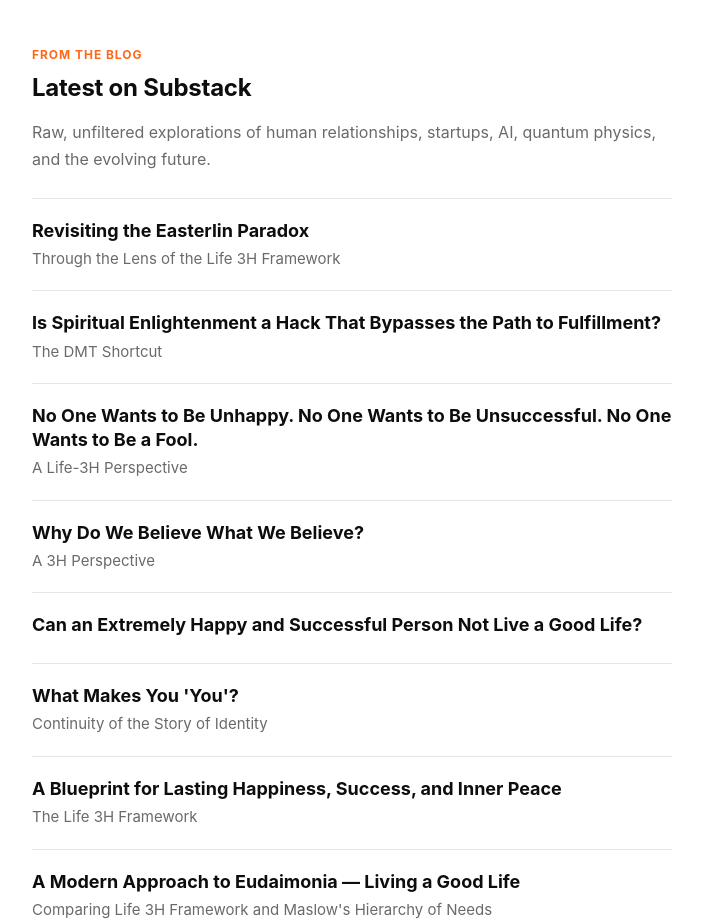
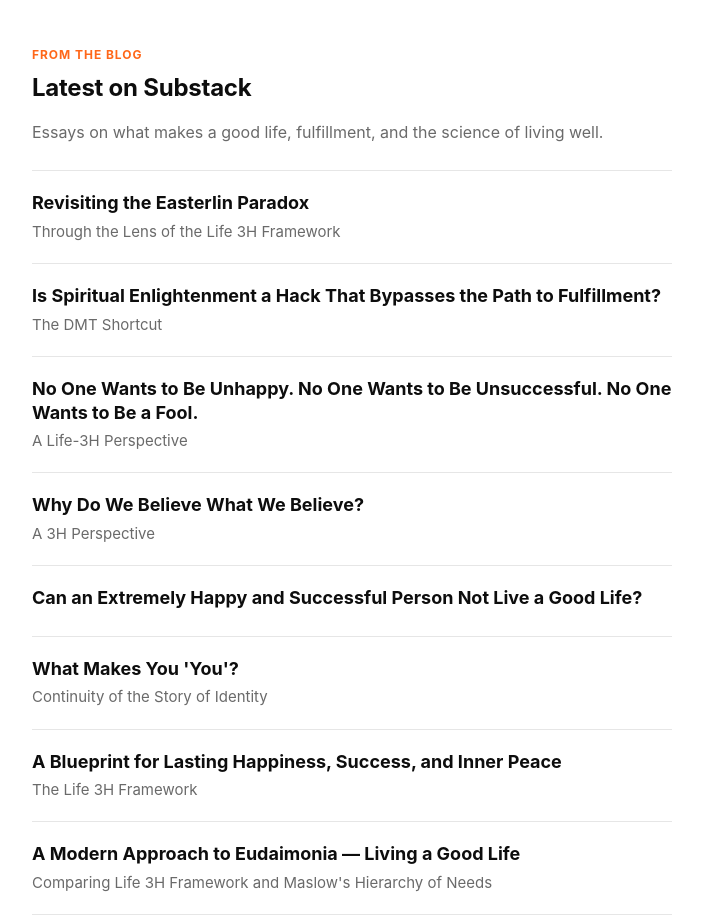
Before and after one commit to Alok-Gautam/life3h.com, a plain HTML site: page index.html in a window 1280 px wide. Shown: the part 2861-3780 px from the top of the page, without its empty margins (288-991 px from the left). Drawn offline with Linux system fonts and the light colour scheme.

Commit message:
Update blog description to focus on good life and fulfillment
Co-Authored-By: Claude Opus 4.6 <noreply@anthropic.com>

```diff
--- a/index.html
+++ b/index.html
@@ -600,7 +600,7 @@
   <section id="blog" class="fade-in">
     <div class="section-eyebrow">From the Blog</div>
     <h2>Latest on Substack</h2>
-    <p class="muted">Raw, unfiltered explorations of human relationships, startups, AI, quantum physics, and the evolving future.</p>
+    <p class="muted">Essays on what makes a good life, fulfillment, and the science of living well.</p>
 
     <div class="post-list">
       <a class="post-item" href="https://life3h.substack.com/p/revisiting-the-easterlin-paradox" target="_blank">
```
